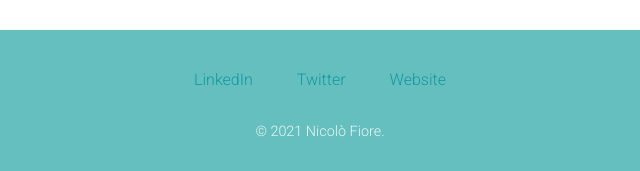
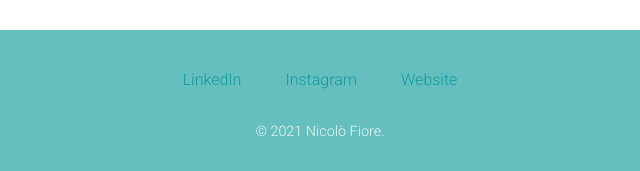
Before and after one commit to Nico0605/CV2.0, a plain HTML site: page index.html in a window 1280 px wide. Shown: the part 2696-2867 px from the top of the page, 320-960 px from the left. Drawn offline with nearby package versions, Linux system fonts and the light colour scheme.

Commit message:
aggiornamento dati

```diff
--- a/index.html
+++ b/index.html
@@ -42,13 +42,13 @@
     <div class="contact-me">
       <h3>Do you like my website?</h3>
       <p>For more information send me an a email <br>(click on contact me)</p>
-      <a class="mailto" href="mailto:name@email.com">CONTACT ME</a>
+      <a class="mailto" href="mailto:fiorenicolo05@gmail.com">CONTACT ME</a>
     </div>
   </div>
   <div class="bottom-container">
-    <a class="link" href="https://www.linkedin.com/">LinkedIn</a>
-    <a class="link" href="https://twitter.com/">Twitter</a>
-    <a class="link" href="https://www.appbrewery.co/">Website</a>
+    <a class="link" href="https://www.linkedin.com/in/nicol%C3%B3-fiore-8016791a4/">LinkedIn</a>
+    <a class="link" href="https://www.instagram.com/_nico.66/">Instagram</a>
+    <a class="link" href="https://nico0605.github.io/cv/">Website</a>
     <p class="copyright">© 2021 Nicolò Fiore.</p>
   </div>
 </body>
```
